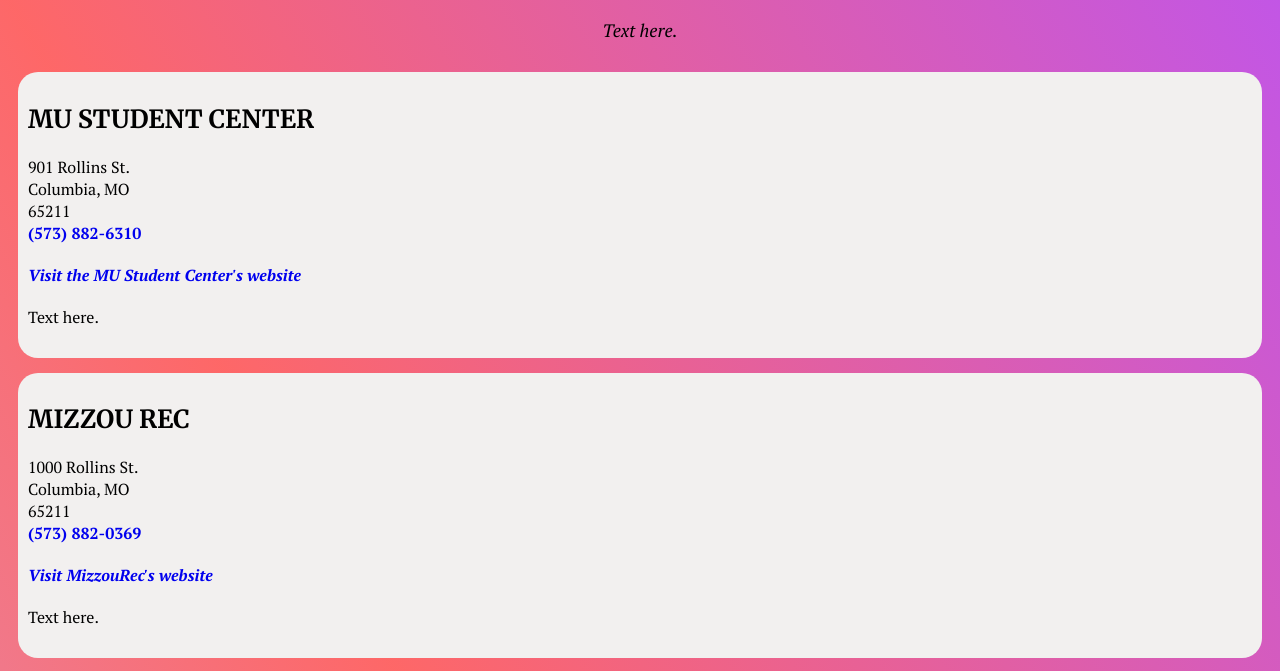
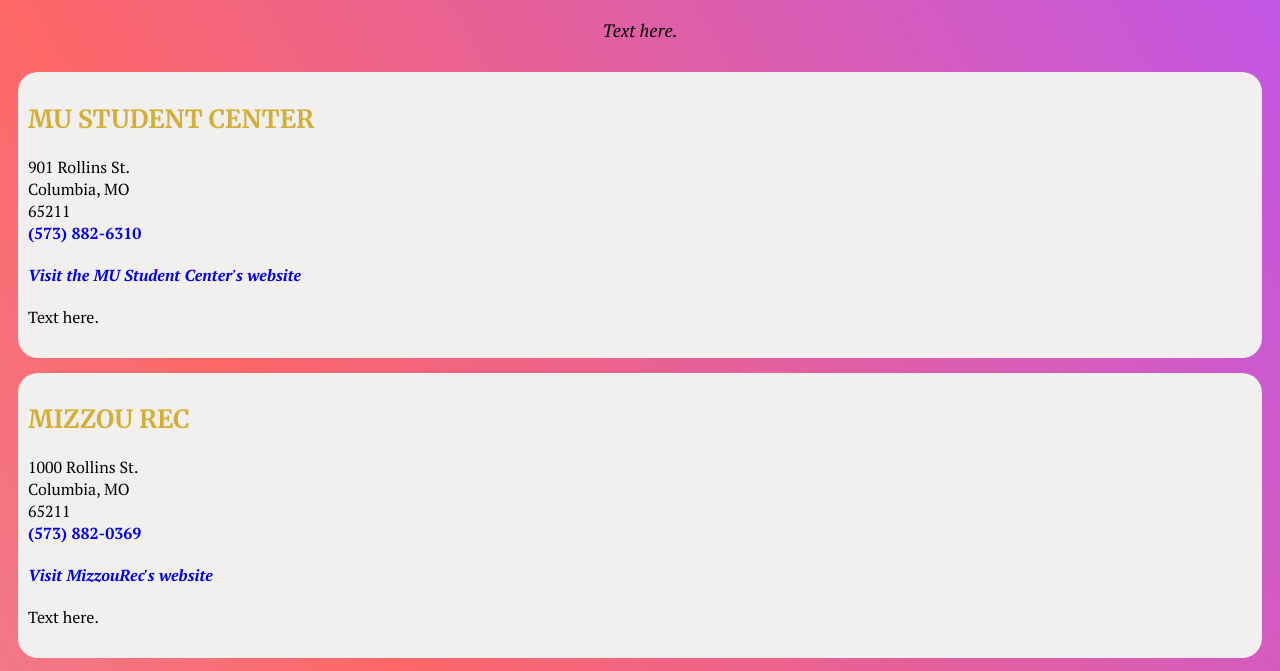
Before and after one commit to SPR2025-4502-7502/spring2025-brianaiordan-website, a plain HTML site: page list2.html in a window 1280 px wide. Shown: the part 120-791 px from the top of the page. Drawn offline with Linux system fonts and the light colour scheme; a web font is replaced by a local one.

Commit message:
Update styles.css

```diff
--- a/css/styles.css
+++ b/css/styles.css
@@ -177,6 +177,7 @@
 	font-style: normal;
 	font-size: 25px;
 	text-transform: uppercase;
+	color: rgba(212, 175, 55);
 }
 
 .book-link a {
```
